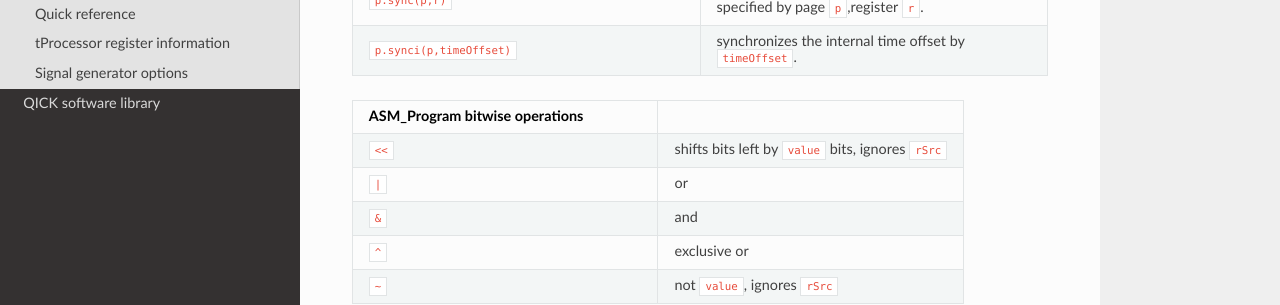
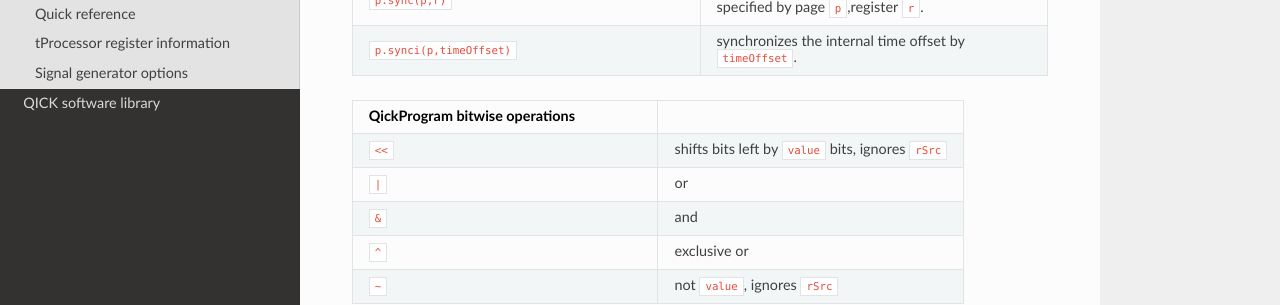
Before and after one commit to openquantumhardware/qick-docs, a Sphinx documentation site: the page built from docs/cheatsheet.rst, in a window 1280 px wide and 900 px high, scrolled down 706 px. Shown: the part 151-456 px from the top of the window. Built offline with Sphinx 7.4.7 and the Read the Docs theme 2.0.0, drawn with Linux system fonts in a browser that asks for light colours.

Commit message:
Update naming

```diff
--- a/docs/cheatsheet.rst
+++ b/docs/cheatsheet.rst
@@ -42,7 +42,7 @@
    :widths: 50 50
    :header-rows: 1
 
-   * - ASM_Program bitwise operations
+   * - QickProgram bitwise operations
      -
    * - ``<<``
      - shifts bits left by ``value`` bits, ignores ``rSrc``
--- a/docs/index.rst
+++ b/docs/index.rst
@@ -19,7 +19,7 @@ Getting started with QICK
 
    * If you have a ZCU111 board and you want to configure it as a QICK board, follow `the quick start guide on our Github repository <https://github.com/openquantumhardware/qick/tree/main/quick_start>`_.
 
-   * After you configure your board, you can test it with `our library of loopback demos <https://github.com/openquantumhardware/qick/tree/main/pynq_demos>`_.
+   * After you configure your board, you can test it with `our library of loopback demos <https://github.com/openquantumhardware/qick/tree/main/qick_demos>`_.
 
    * The source code for the QICK software library is available `at this link <https://github.com/openquantumhardware/qick/tree/main/qick_lib>`_. To learn more about the QICK software, see the following documentation.
 
```
